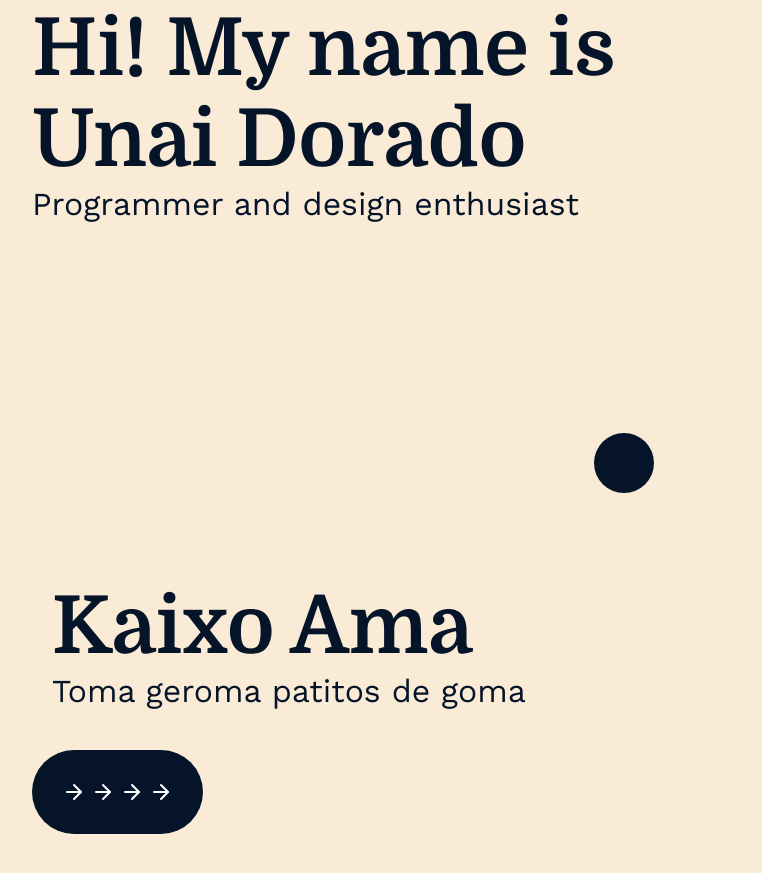
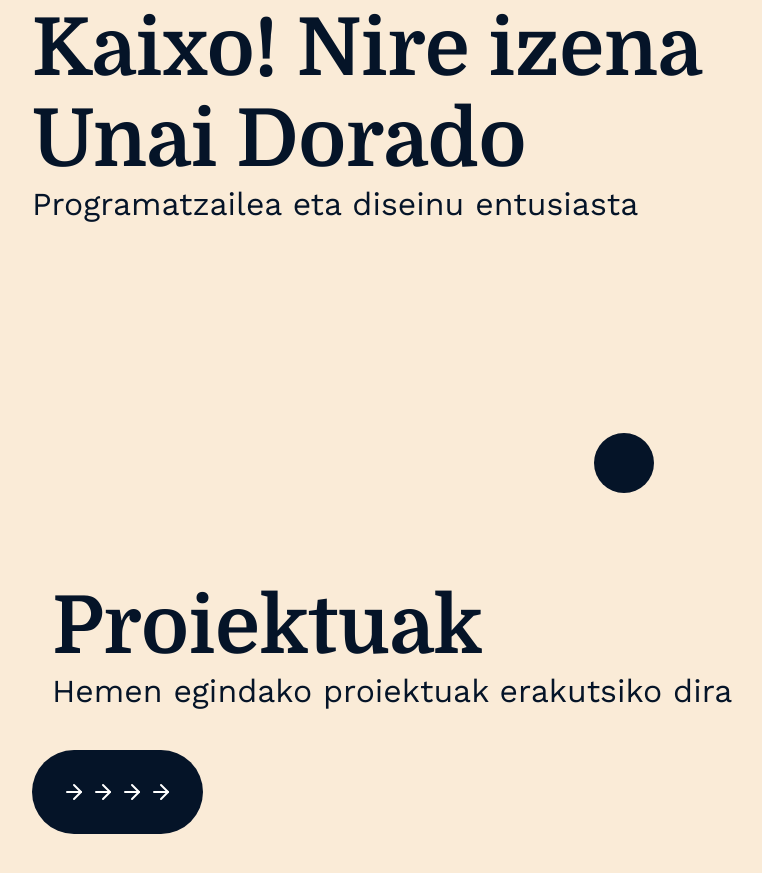
Before and after one commit to 0rtzi/portfolio, a plain HTML site: page index.html in a window 1280 px wide. Shown: the part 287-1160 px from the top of the page, without its empty margins (16-778 px from the left). Drawn offline with nearby package versions, Linux system fonts and the light colour scheme; a web font is replaced by a local one.

Commit message:
Change samples to euskera

```diff
--- a/index.html
+++ b/index.html
@@ -20,8 +20,8 @@
     </header>
     <section id="home">
         <div class="hoverableText">
-            <h1>Hi! My name is <br> Unai Dorado</h1>
-            <h2>Programmer and design enthusiast</h2>
+            <h1>Kaixo! Nire izena <br> Unai Dorado</h1>
+            <h2>Programatzailea eta diseinu entusiasta</h2>
         </div>
         <span id="downwardsArrow" class="hoverableItem">
 
@@ -30,8 +30,8 @@
 
     <section id="projects">
         <div class="hoverableText" style="width: fit-content; padding: 20px;">
-            <h1>Kaixo Ama</h1>
-            <h2>Toma geroma patitos de goma</h2>
+            <h1>Proiektuak</h1>
+            <h2>Hemen egindako proiektuak erakutsiko dira</h2>
         </div>
 
         <span class="hoverableItem">
```
